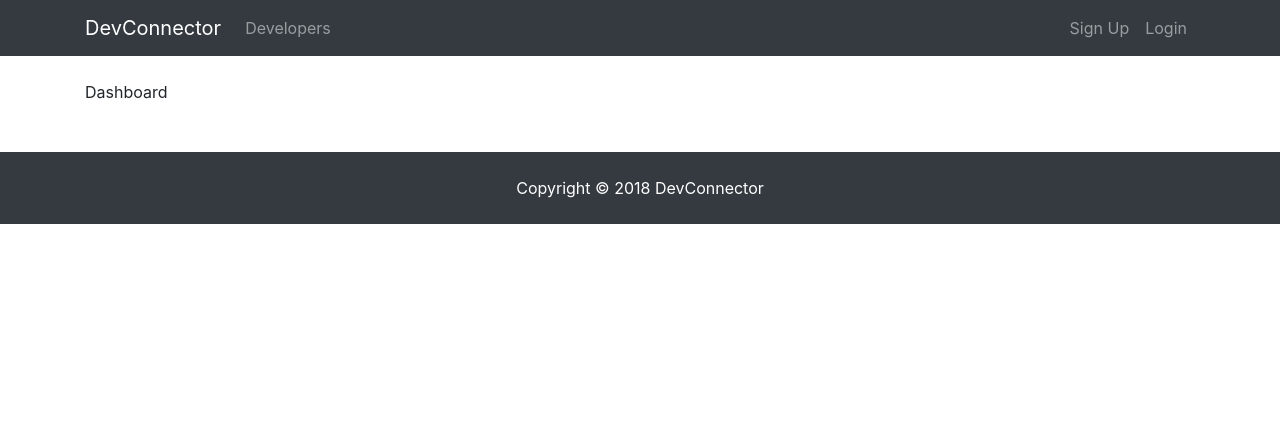
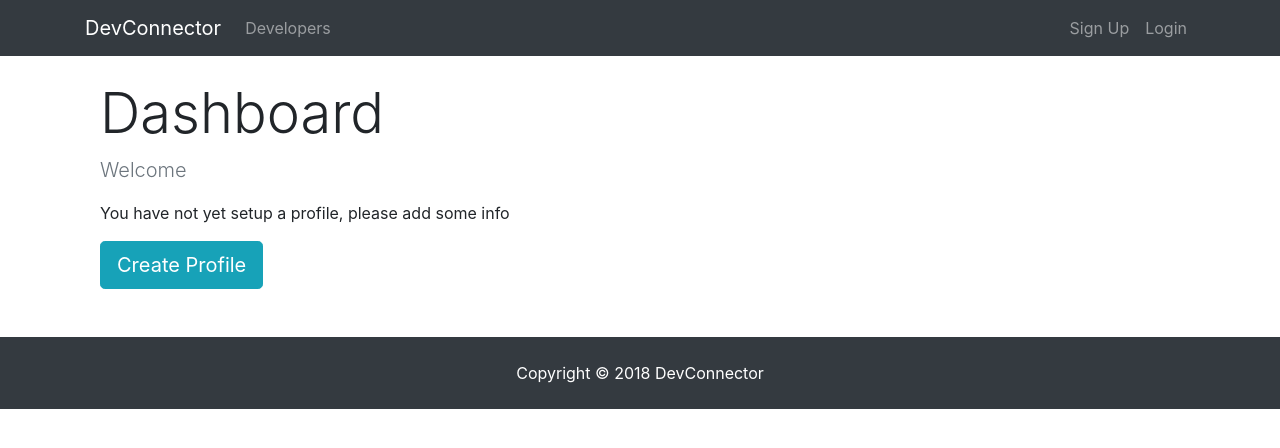
Before and after one commit to AtomCB/social-network, a React (Create React App) app in the folder client/: page /dashboard in a window 1280 px wide. Shown: the top 448 px of the page. Built offline with nearby package versions, Linux system fonts and the light colour scheme; no server answers.

Commit message:
Continued dashboard configuration.

```diff
--- a/client/src/actions/profileActions.js
+++ b/client/src/actions/profileActions.js
@@ -1,6 +1,6 @@
 import axios from "axios";
 
-import { GET_PROFILE, PROFILE_LOADING, GET_ERRORS, CLEAR_CURRENT_PROFILE } from "./types";
+import { GET_PROFILE, PROFILE_LOADING, CLEAR_CURRENT_PROFILE } from "./types";
 
 // Get current profile
 export const getCurrentProfile = () => dispatch => {
--- /dev/null
+++ b/client/src/components/common/Spinner.js
@@ -0,0 +1,10 @@
+import React from 'react';
+import spinner from './spinner.gif';
+
+export default () => {
+  return (
+    <div>
+      <img src={spinner} alt="Loading..." style={{width: "200px", margin: "auto", display: "block"}}></img>
+    </div>
+  )
+}
--- a/client/src/components/dashboard/Dashboard.js
+++ b/client/src/components/dashboard/Dashboard.js
@@ -1,7 +1,9 @@
-import React, { Component } from 'react';
-import PropTypes from 'prop-types';
-import { connect } from 'react-redux';
-import { getCurrentProfile } from '../../actions/profileActions';
+import React, { Component } from "react";
+import { Link } from 'react-router-dom';
+import PropTypes from "prop-types";
+import { connect } from "react-redux";
+import { getCurrentProfile } from "../../actions/profileActions";
+import Spinner from "../common/Spinner";
 
 class Dashboard extends Component {
   componentDidMount() {
@@ -9,14 +11,58 @@
   }
 
   render() {
+    const { user } = this.props.auth;
+    const { profile, loading } = this.props.profile;
+
+    let dashboardContent;
+
+    if (profile === null || loading) {
+      dashboardContent = <Spinner />;
+    } else {
+      // Check if logged in user has profile data
+      if(Object.keys(profile).length > 0) {
+        dashboardContent = <h4>TODO: DISPLAY PROFILE</h4>
+      } else {
+        // User is logged in but has no profile
+        dashboardContent = (
+          <div>
+            <p className="lead text-muted">Welcome { user.name }</p>
+            <p>You have not yet setup a profile, please add some info</p>
+            <Link to="/create-profile" className="btn btn-lg btn-info">
+              Create Profile
+            </Link>
+          </div>
+        )
+      }
+    }
+
     return (
-      <div>
-        Dashboard
+      <div className="dashboard">
+        <div className="container">
+          <div className="row">
+            <div className="col-md-12">
+              <h1 className="display-4">Dashboard</h1>
+              {dashboardContent}
+            </div>
+          </div>
+        </div>
       </div>
-    )
+    );
   }
 }
 
+Dashboard.propTypes = {
+  getCurrentProfile: PropTypes.func.isRequired,
+  auth: PropTypes.object.isRequired,
+  profile: PropTypes.object.isRequired
+};
 
+const mapStateToProps = state => ({
+  profile: state.profile,
+  auth: state.auth
+});
 
-export default connect(null, { getCurrentProfile })(Dashboard);
+export default connect(
+  mapStateToProps,
+  { getCurrentProfile }
+)(Dashboard);
```
Also changed, not shown: client/src/components/common/spinner.gif (added).
